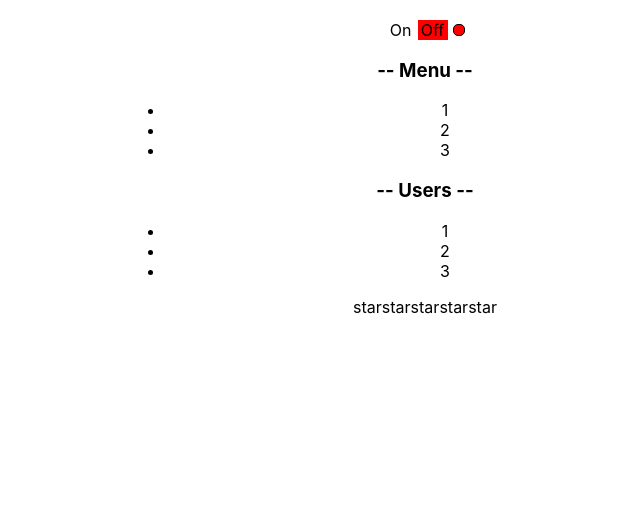
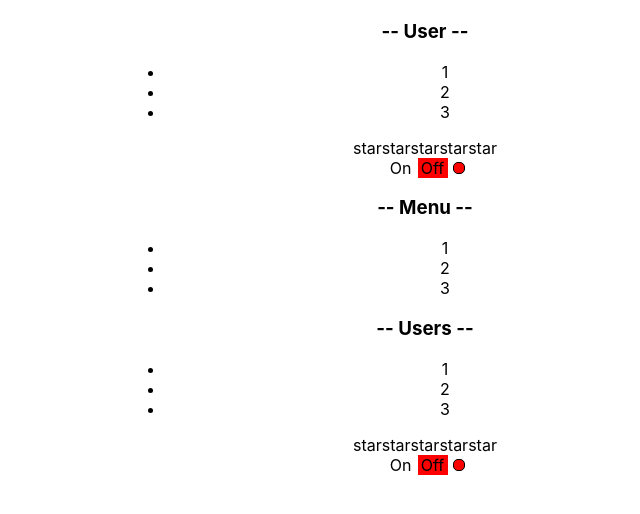
Before and after one commit to Zitz59/storybook, a React (Create React App) app: page / in a window 1280 px wide. Shown: the top 514 px of the page, without its empty margins (215-855 px from the left). Built offline with nearby package versions, Linux system fonts and the light colour scheme.

Commit message:
09.Callback. Add LocalState for controlled components

```diff
--- a/src/App.tsx
+++ b/src/App.tsx
@@ -1,39 +1,33 @@
-import React from 'react';
+import React, {useState} from 'react';
 import './App.css';
 import Accordion from './components/Accordion/Accordion';
-import Rating from './components/Rating/Rating';
+import Rating, {RatingValueType} from './components/Rating/Rating';
 import OnOff from './components/OnOff/OnOff';
 import UncontrolledAccordion from './components/UncontrolledAccordion/UncontrolledAccordion';
 import UncontrolledRating from './components/UncontrolledRating/UncontrolledRating';
+import UncontrolledOnOff from './components/OnOff/UncontrolledOnOff';
 
-function App(props: any) {
+function App() {
     console.log('App rendering')
 
-    /*function isActive*/
+    let [ratingValue,setRatingValue] = useState<RatingValueType>(0)
+    let [accordionCollapsed,setAccordionCollapsed] = useState<boolean>(false)
+    let[switchOn,setSwitchOn] = useState(false);
+    let menuTitle = 'User'
 
     return (
+
         <div className="App">
-            {/*<Accordion titleValue={'Menu'} collapsed={true}/>
-            <Accordion titleValue={'Users'} collapsed={false}/>
-            <Rating value={1}/>
-            <Rating value={5}/>
-            <Rating value={3}/>*/}
-            <OnOff/>
+            <Accordion titleValue={menuTitle} collapsed={accordionCollapsed} onClick={setAccordionCollapsed}/>
+            <Rating value={ratingValue} onClick={setRatingValue}/>
+            <OnOff on={switchOn} onChange={(on)=>{setSwitchOn(on)}}/>
             <UncontrolledAccordion titleValue = {"Menu"}/>
             <UncontrolledAccordion titleValue = {"Users"}/>
             <UncontrolledRating/>
+            <UncontrolledOnOff/>
         </div>
     );
 }
 
-type PageTitlePropsType = {
-    title: string
-}
-
-function PageTitle(props: PageTitlePropsType) {
-    console.log('PageTitle rendering')
-    return <h1>{props.title}</h1>
-}
-
 
 export default App;
```
